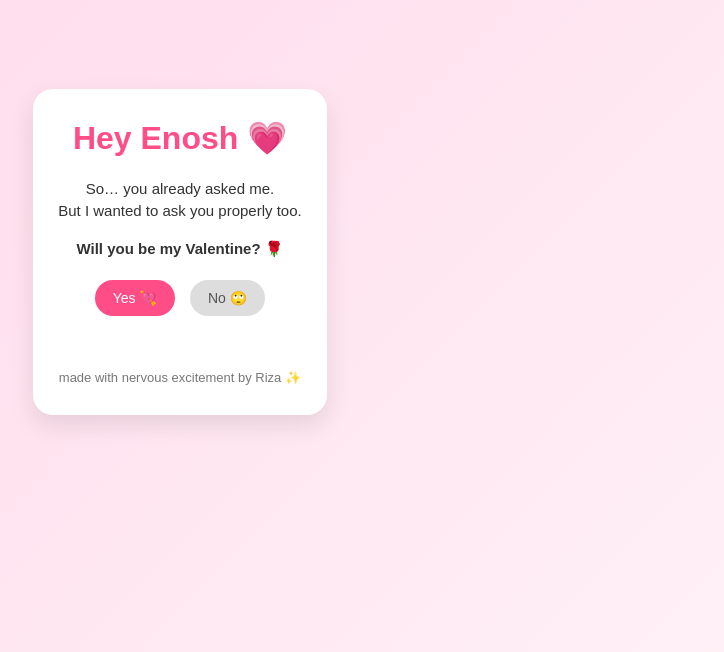
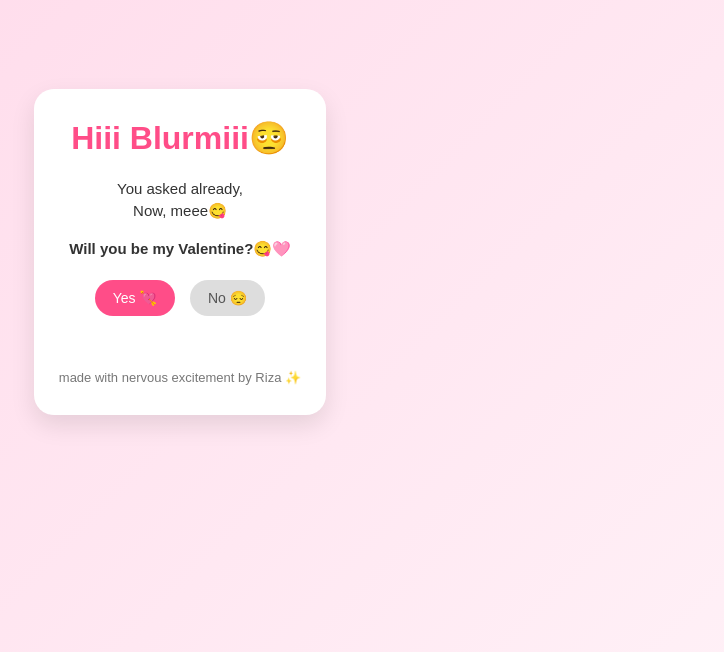
Before and after one commit to iiiriza/iiiriza.github.io, a plain HTML site: page index.html in a window 1280 px wide. Shown: the part 148-800 px from the top of the page, without its empty margins (460-1184 px from the left). Drawn offline with Linux system fonts and the light colour scheme.

Commit message:
Update index.html

```diff
--- a/index.html
+++ b/index.html
@@ -3,7 +3,7 @@
 <head>
   <meta charset="UTF-8" />
   <meta name="viewport" content="width=device-width, initial-scale=1.0"/>
-  <title>Hey Enosh 💗</title>
+  <title>Hiii Blurmiii🫩</title>
   <style>
     body {
       margin: 0;
@@ -72,16 +72,16 @@
 <body>
 
   <div class="card">
-    <h1>Hey Enosh 💗</h1>
+    <h1>Hiii Blurmiii🫩</h1>
     <p>
-      So… you already asked me.<br>
-      But I wanted to ask you properly too.
+      You asked already,<br>
+      Now, meee😋
     </p>
-    <p><strong>Will you be my Valentine? 🌹</strong></p>
+    <p><strong>Will you be my Valentine?😋🩷</strong></p>
 
     <div class="buttons">
       <button id="yes">Yes 💘</button>
-      <button id="no">No 🙄</button>
+      <button id="no">No 😔</button>
     </div>
 
     <div class="message" id="message"></div>
@@ -101,7 +101,7 @@
     });
 
     noBtn.addEventListener("click", () => {
-      message.textContent = "Hmm… wrong answer. Try again 😏";
+      message.textContent = "Hmm… wrong answer. Try again 😼";
     });
   </script>
 
```
